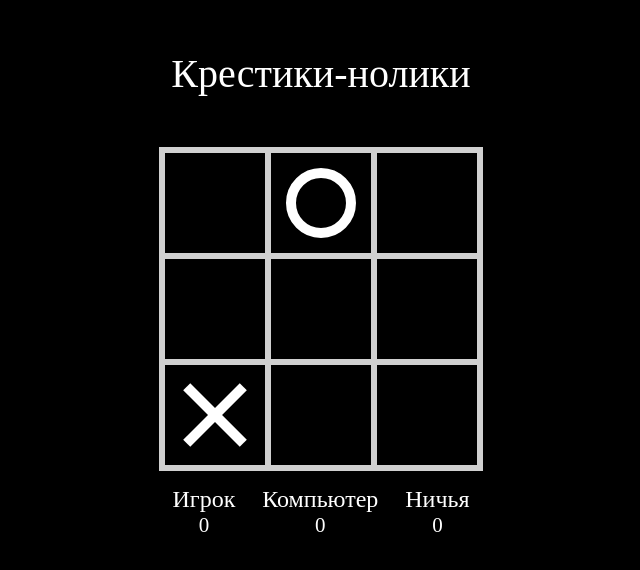
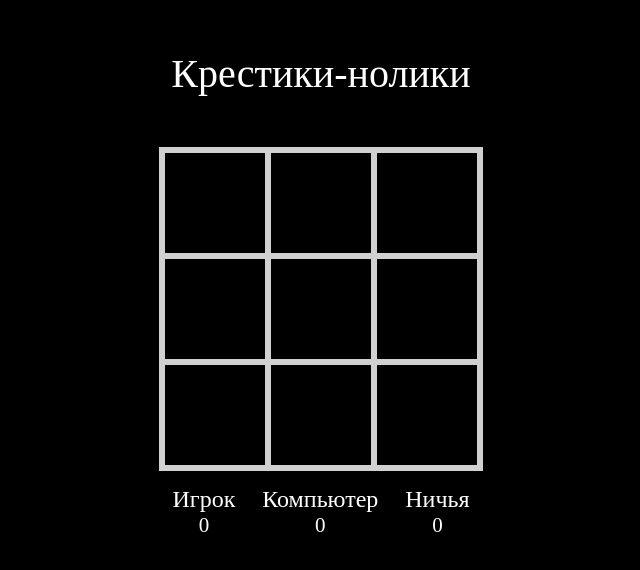
Before and after one commit to Lepkovich/tic-tac-toe, a Vue app: page / in a window 1280 px wide. Shown: the top 570 px of the page, without its empty margins (319-959 px from the left). Built offline with nearby package versions, Linux system fonts and the light colour scheme.

Commit message:
49m of lesson. game works. final results left

```diff
--- a/src/components/Board.vue
+++ b/src/components/Board.vue
@@ -1,16 +1,40 @@
 <script setup>
   import Cell from './Cell.vue';
   import {ref} from "vue";
+  import gameProcess from "../utils/game-process";
 
   const board = ref([
-    ['', 'o', ''],
     ['', '', ''],
-    ['x', '', '']
+    ['', '', ''],
+    ['', '', '']
   ]);
 
 
   function doMoveHandler(i, j, value) {
     board.value[i][j] = value;
+
+    if (gameProcess.checkPlayerWin(board.value, 'x')) {
+      // user win
+      alert('user win');
+    } else {
+      botMove();
+    }
+  }
+
+  function botMove() {
+    setTimeout(() => {
+      const botMoving = gameProcess.botMoving(board.value);
+      if (botMoving) {
+        board.value[botMoving.i][botMoving.j] = 'o';
+        if (gameProcess.checkPlayerWin(board.value, 'o')) {
+          // bot win
+          alert('bot win');
+        }
+      }  else {
+        //draw
+        alert('draw');
+      }
+    }, 300)
   }
 
 </script>
--- /dev/null
+++ b/src/utils/game-process.js
@@ -0,0 +1,54 @@
+export default {
+    botMoving(board) {
+        const availableCells = this.checkAvailableCells(board);
+        if (availableCells.length > 0) {
+            const botMoveNumber = this.getRandomMove(availableCells.length - 1);
+            return {
+                i: availableCells[botMoveNumber].i,
+                j: availableCells[botMoveNumber].j
+            }
+        }
+
+        return null;
+    },
+
+    getRandomMove(max) {
+        return Math.floor(Math.random() * max);
+    },
+
+    checkAvailableCells(board) {
+        let cells = [];
+        for (let i = 0; i < board.length; i++) {
+            for (let j = 0; j < board[i].length; j++) {
+                if (board[i][j] === '') {
+                    cells.push({i, j});
+                }
+            }
+        }
+        return cells;
+    },
+
+    checkPlayerWin(board, sign) {
+        for (let i = 0; i < 3; i++) {
+            if (board[0][i] === sign && board[1][i] === sign && board[2][i] === sign) {
+                return true;
+            }
+        }
+
+        for (let i = 0; i < 3; i++) {
+            if (board [i][0] === sign && board [i][1] === sign && board [i][2] === sign) {
+                return true;
+            }
+        }
+
+        if (board[0][0] === sign && board[1][1] === sign && board[2][2] === sign) {
+            return true;
+        }
+
+        if (board[0][2] === sign && board[1][1] === sign && board[2][0] === sign) {
+            return true;
+        }
+
+        return false;
+    }
+}
```
